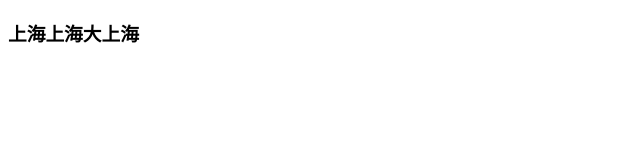
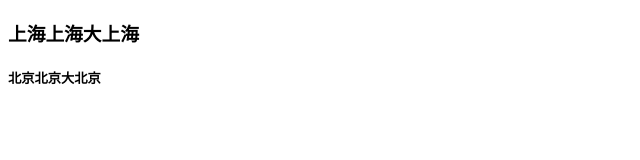
Before and after one commit to shanxiaoxin/BJWeb-4, a plain HTML site: page index.html in a window 1280 px wide. Shown: the whole page, without its empty margins (0-640 px from the left). Drawn offline with Linux system fonts and the light colour scheme.

Commit message:
第三次修改

```diff
--- a/index.html
+++ b/index.html
@@ -8,5 +8,6 @@
 </head>
 <body>
     <h3>上海上海大上海</h3>
+    <h5>北京北京大北京</h5>
 </body>
 </html>
```
